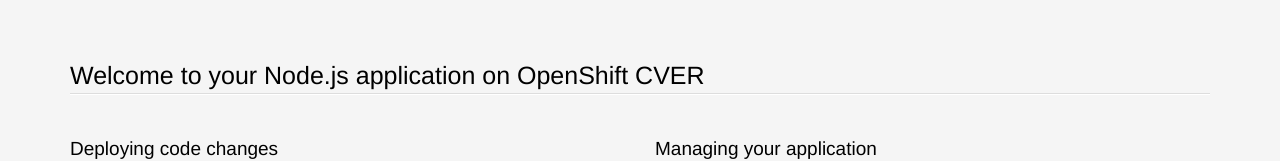
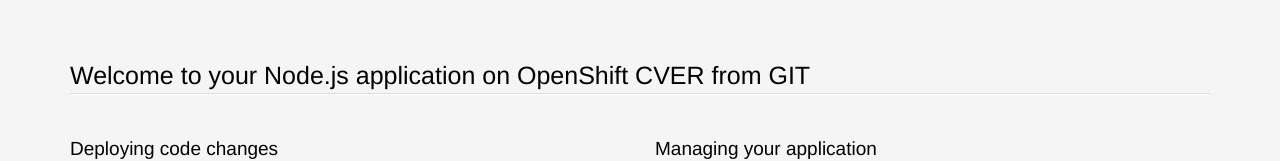
Before and after one commit to cvernet/mailserver, a website: page index.html in a window 1280 px wide. Shown: the top 161 px of the page. Drawn offline with Linux system fonts and the light colour scheme.

Commit message:
from git

```diff
--- a/index.html
+++ b/index.html
@@ -207,7 +207,7 @@
 <body>
 <section class='container'>
           <hgroup>
-            <h1>Welcome to your Node.js application on OpenShift CVER</h1>
+            <h1>Welcome to your Node.js application on OpenShift CVER from GIT</h1>
           </hgroup>
 
 
```
